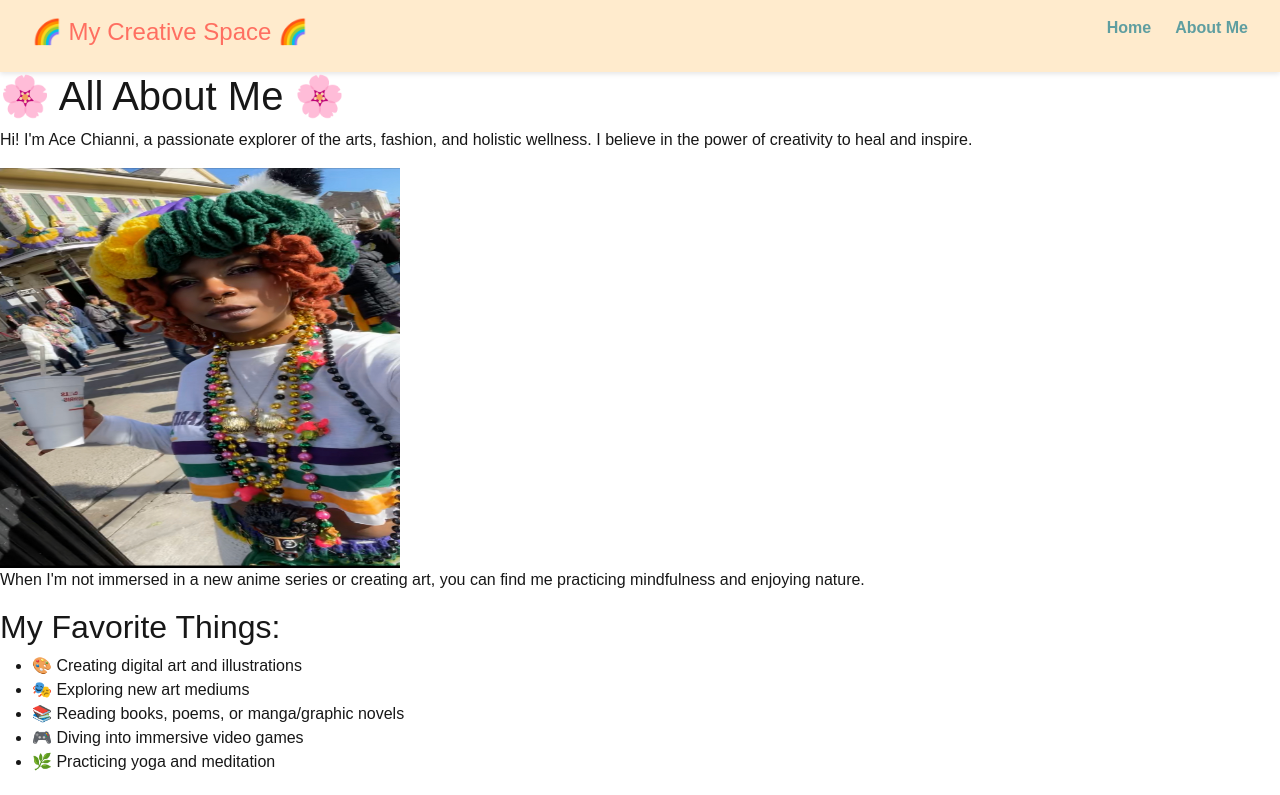
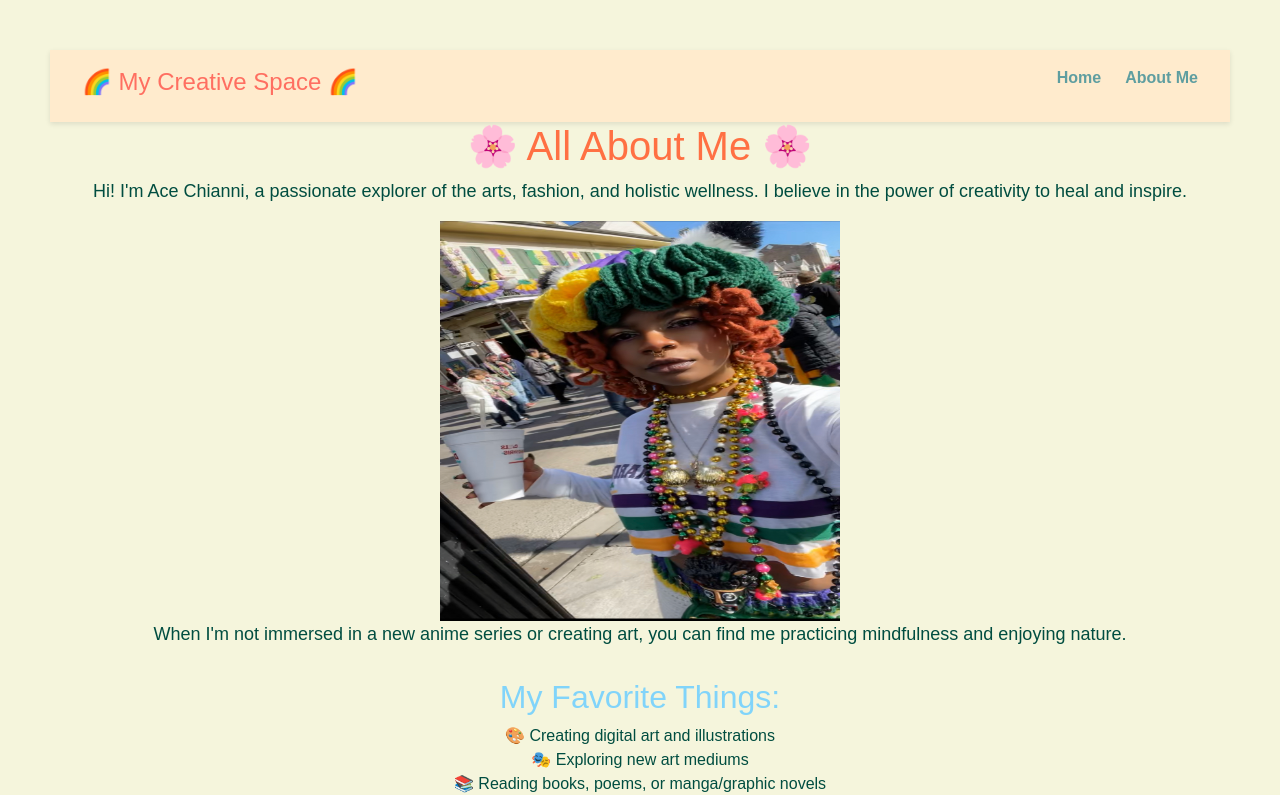
Before and after one commit to AceChianni/next-assignment, a Next.js app: page /about in a window 1280 px wide. Shown: the top 795 px of the page. Built offline with nearby package versions, Linux system fonts and the light colour scheme.

Commit message:
edited about css

```diff
--- a/src/styles/About.module.css
+++ b/src/styles/About.module.css
@@ -0,0 +1,26 @@
+.container {
+    text-align: center;
+    padding: 50px;
+    background-color: #F5F5DC; /* Background color */
+    color: #004D40; /* Main text color */
+  }
+
+  .title {
+    color: #FF7043; /* Secondary color for headings */
+  }
+
+  .description {
+    font-size: 18px;
+    font-family: Arial, sans-serif;
+  }
+
+  .subheading {
+    margin-top: 30px;
+    color: #81D4FA; /* Accent color for subheadings */
+  }
+
+  .achievements {
+    list-style: none;
+    padding: 0;
+    font-size: 16px;
+  }
```
